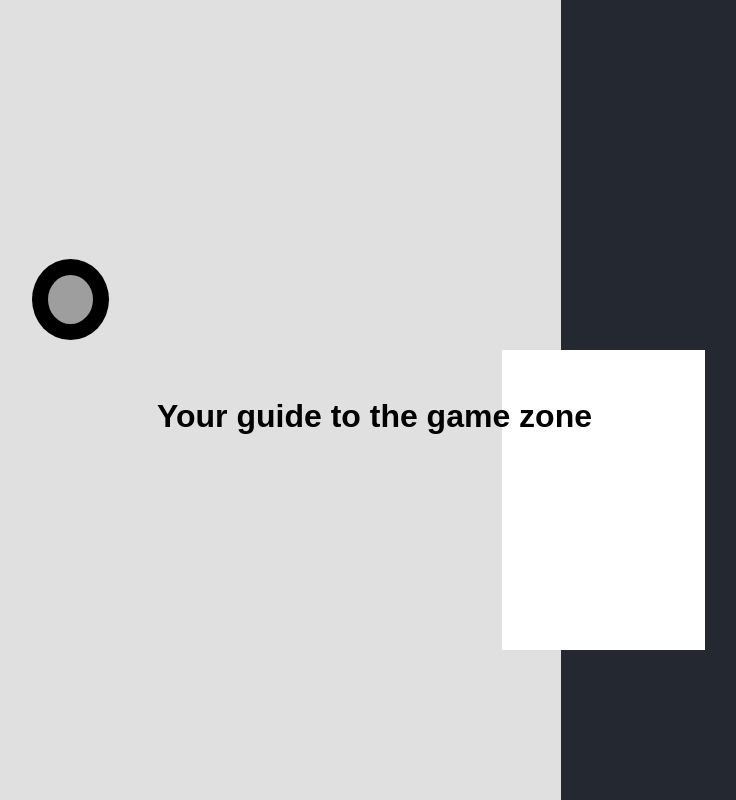
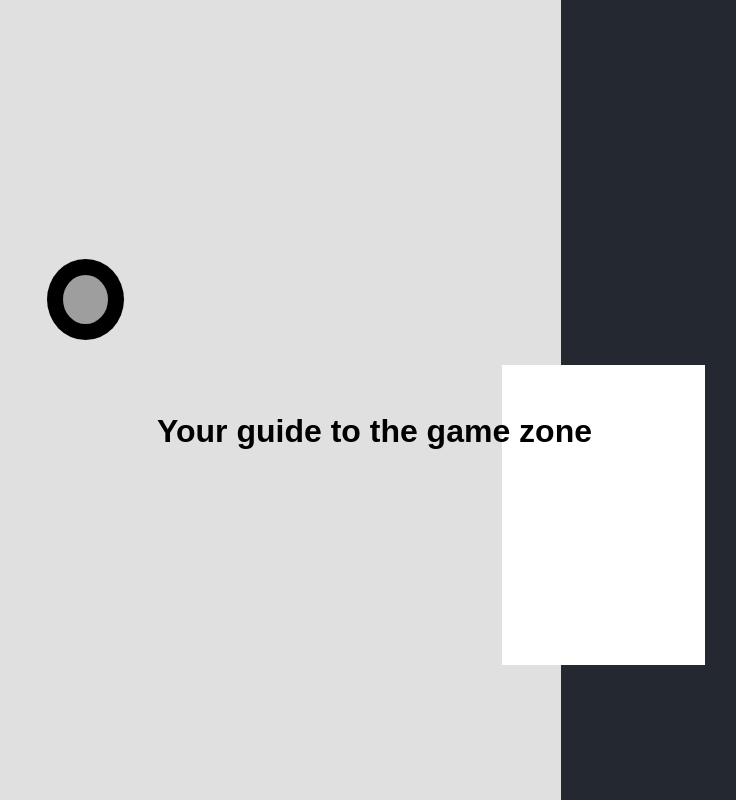
Before and after one commit to AksSC/Project, a plain HTML site: page index.html in a window 1280 px wide. Shown: the whole page, without its empty margins (233-969 px from the left). Drawn offline with nearby package versions, Linux system fonts and the light colour scheme; grey boxes are pictures that could not be loaded.

Commit message:
Update index.css

```diff
--- a/index.css
+++ b/index.css
@@ -12,7 +12,7 @@ header {
   display: -webkit-box;
   display: -ms-flexbox;
   display: flex;
-  margin: 10px;
+  margin: 25px;
 }
 
 header .activator {
```
